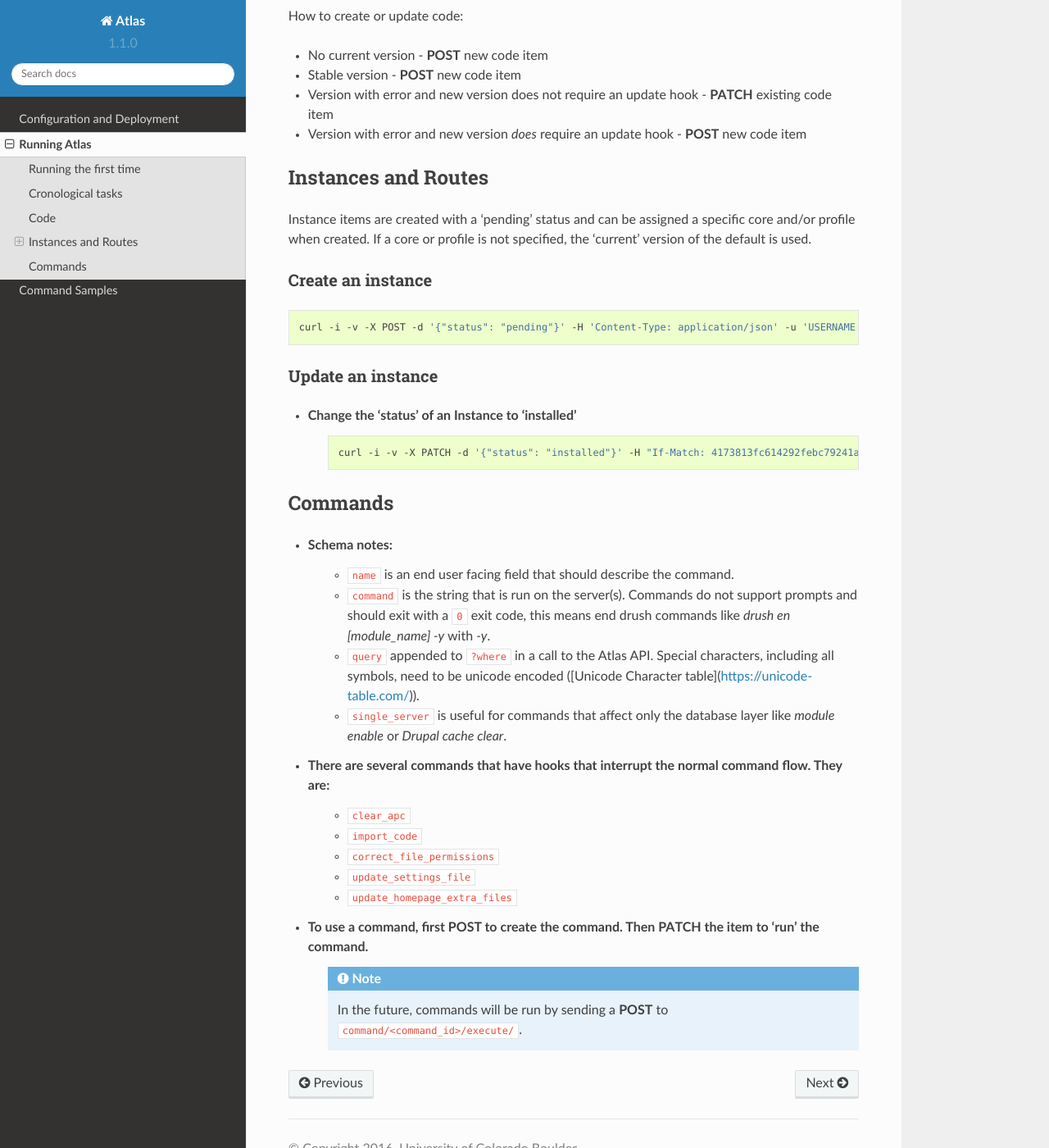
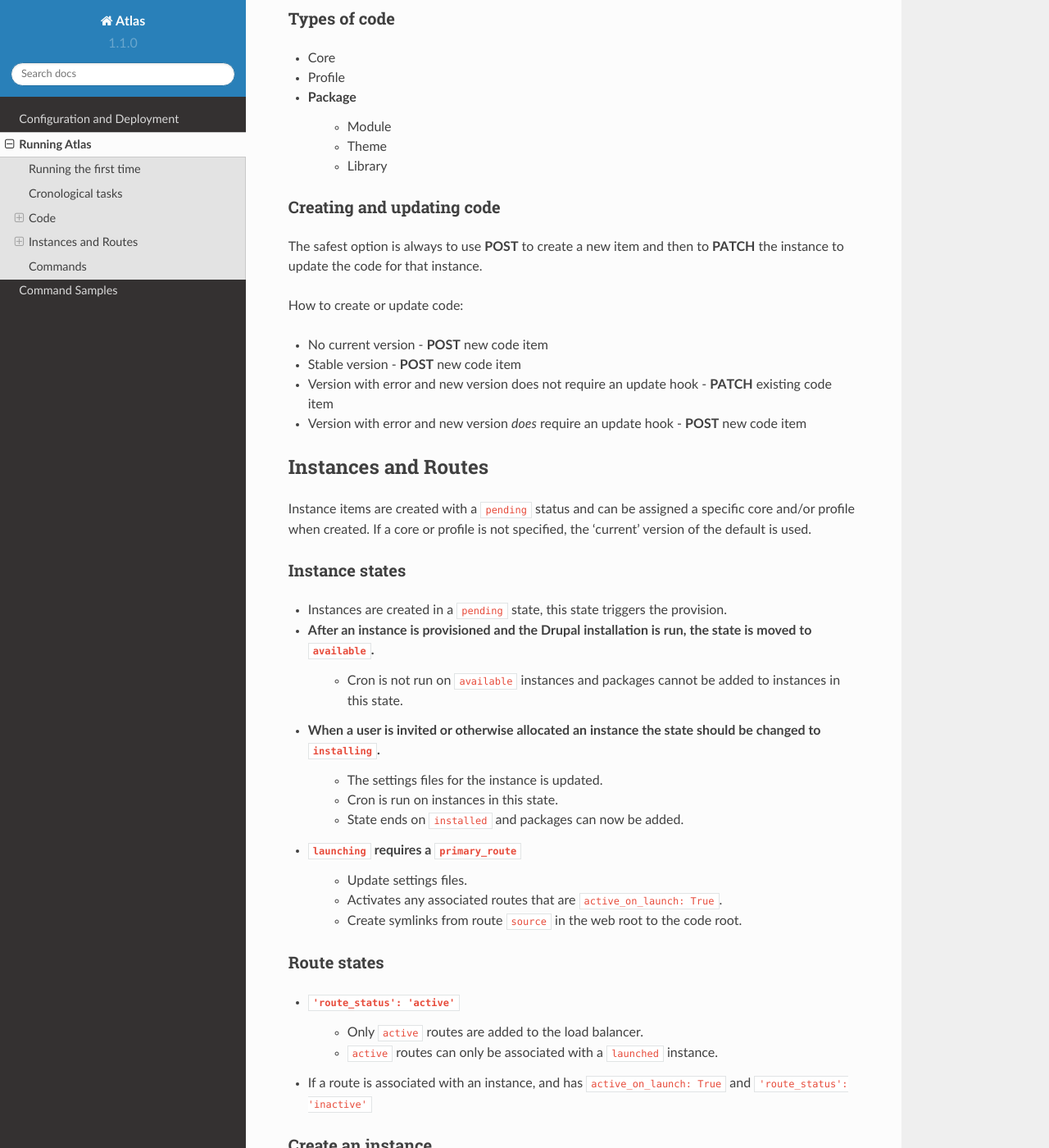
Before and after one commit to CuBoulder/atlas, a Sphinx documentation site: the page built from docs/running.rst, in a window 1280 px wide and 1400 px high, scrolled down 1031 px. Shown: the whole window at 82% size. Built offline with Sphinx 7.4.7 and the Read the Docs theme 2.0.0, drawn with Linux system fonts in a browser that asks for light colours; pages that are not in the unit, such as notebooks, are missing from menus; some of the changed text lies outside the part shown.

Commit message:
More docs and some TODOs.

```diff
--- a/docs/configuration.rst
+++ b/docs/configuration.rst
@@ -53,7 +53,7 @@ Celery Flower is available via to command line to inspect tasks.
 
 Celery Flower will return a url in the first part of a long response.
 
-.. code-block:: log
+.. code-block:: bash
 
     [I 170118 22:33:35 command:136] Visit me at http://[YOUR-URL]:5555
 
--- a/docs/running.rst
+++ b/docs/running.rst
@@ -4,9 +4,9 @@ Running Atlas
 Running the first time
 -------------------------
 
-Code items should be created first.
-
-You will need a ``core`` and ``profile`` with ``meta.is_current: true`` set.
+* Code items need to be created before instances.
+* After a ``core`` and ``profile`` with ``meta.is_current: true`` set are created, Atlas will provision several instances.
+* All endpoints have concurency control to make sure that users do not unintentionally overwrite eachother. When updating an item, you will need to include the ``etag`` in an ``If-Match`` request header.
 
 Cronological tasks
 ---------------------
@@ -29,6 +29,19 @@ Cronological tasks
 Code
 ----------
 
+Types of code
+~~~~~~~~~~~~~~~~~~~
+
+* Core
+* Profile
+* Package
+    * Module
+    * Theme
+    * Library
+
+Creating and updating code
+~~~~~~~~~~~~~~~~~~~~~~~~~~~~~~~~
+
 The safest option is always to use **POST** to create a new item and then to **PATCH** the instance to update the code for that instance.
 
 How to create or update code:
@@ -41,21 +54,49 @@ How to create or update code:
 Instances and Routes
 -------------
 
-Instance items are created with a 'pending' status and can be assigned a specific core and/or profile when created. If a core or profile is not specified, the 'current' version of the default is used.
+Instance items are created with a ``pending`` status and can be assigned a specific core and/or profile when created. If a core or profile is not specified, the 'current' version of the default is used.
+
+Instance states
+~~~~~~~~~~~~~~~~~~~~~
+* Instances are created in a ``pending`` state, this state triggers the provision.
+* After an instance is provisioned and the Drupal installation is run, the state is moved to ``available``.
+    * Cron is not run on ``available`` instances and packages cannot be added to instances in this state.
+* When a user is invited or otherwise allocated an instance the state should be changed to ``installing``.
+    * The settings files for the instance is updated.
+    * Cron is run on instances in this state.
+    * State ends on ``installed`` and packages can now be added.
+* ``launching`` requires a ``primary_route``
+    * Update settings files.
+    * Activates any associated routes that are ``active_on_launch: True``.
+    * Create symlinks from route ``source`` in the web root to the code root.
+
+
+Route states
+~~~~~~~~~~~~~~~~~~~~~
+
+* ``'route_status': 'active'``
+    * Only ``active`` routes are added to the load balancer.
+    * ``active`` routes can only be associated with a ``launched`` instance.
+* If a route is associated with an instance, and has ``active_on_launch: True`` and ``'route_status': 'inactive'``
+
 
 Create an instance
 ~~~~~~~~~~~~~~~~~~~~~~
 .. code-block:: bash
 
-    curl -i -v -X POST -d '{"status": "pending"}' -H 'Content-Type: application/json' -u 'USERNAME:PASSWORD' https://127.0.0.1/atlas/instance
+    curl -i -v -X POST -d '{"status": "pending"}' -H 'Content-Type: application/json' -u 'USERNAME' https://127.0.0.1/atlas/instance
 
 Update an instance
 ~~~~~~~~~~~~~~~~~~~~~
-* Change the 'status' of an Instance to 'installed'
+* Update the 'status' of an Instance to 'installed'
     .. code-block:: bash
 
-        curl -i -v -X PATCH -d '{"status": "installed"}' -H "If-Match: 4173813fc614292febc79241a8b677266cbed826" -H 'Content-Type: application/json' -u 'USERNAME:PASSWORD' https://inventory.local/atlas/instance/
+        curl -i -v -X PATCH -d '{"status": "installed"}' -H "If-Match: 4173813fc614292febc79241a8b677266cbed826" -H 'Content-Type: application/json' -u 'USERNAME' https://127.0.0.1/atlas/instance/
 
+* Update the 'profile' and 'core' of an Instance
+    .. code-block:: bash
+
+        curl -i -v -X PATCH -d '{"meta": {"core": "[code_id]", "profile":"[profile_id]"}}' -H "If-Match: [etag]" -H 'Content-Type: application/json' -u 'USERNAME' https://127.0.0.1/atlas/instance/
 
 
 Commands
--- a/run.py
+++ b/run.py
@@ -16,6 +16,11 @@ from atlas.config import *
 atlas_path = '/data/code'
 if atlas_path not in sys.path:
     sys.path.append(atlas_path)
+
+
+# TODO Routes - Creating routes - If I associate an active route with an unlaunched instance, what happens?
+# TODO Routes - When route is created, if it has an instance or site, update those records
+# TODO Site - Do we allow more than one launched instance per site?
 
 
 # Callbacks
```
Also changed, not shown: CHANGELOG.md (+0 -1 lines).
